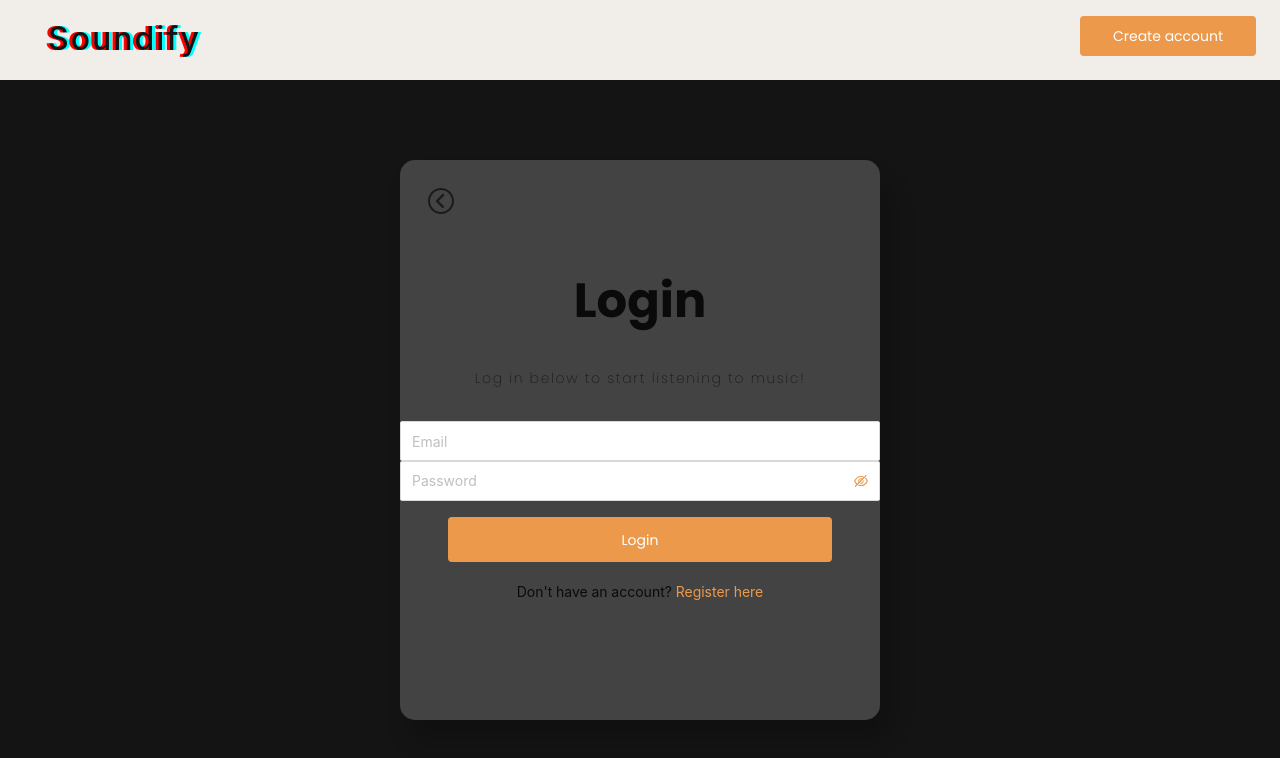
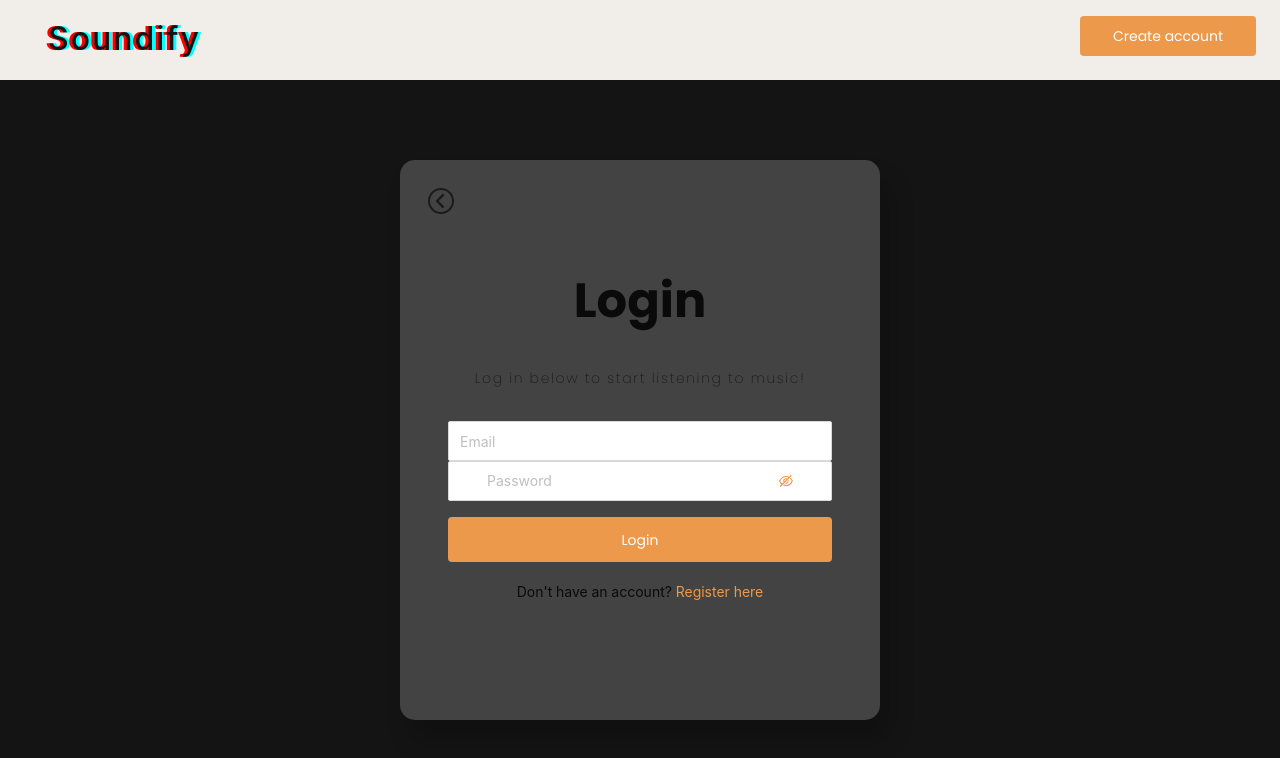
Before and after one commit to lewisemarcus/Soundify, a React (Create React App) app in the folder client/: page /login in a window 1280 px wide. Shown: the top 758 px of the page. Built offline with nearby package versions, Linux system fonts and the light colour scheme.

Commit message:
fixing login reg

```diff
--- a/client/src/pages/styles/Login.css
+++ b/client/src/pages/styles/Login.css
@@ -94,3 +94,8 @@
 .error {
     margin-top: 0.5rem;
 }
+
+.form-input-wrapper .ant-input,
+.form-input-wrapper .ant-input-affix-wrapper {
+    width: 80%;
+}
```
Lines whose indentation alone changed are shown as unchanged.
